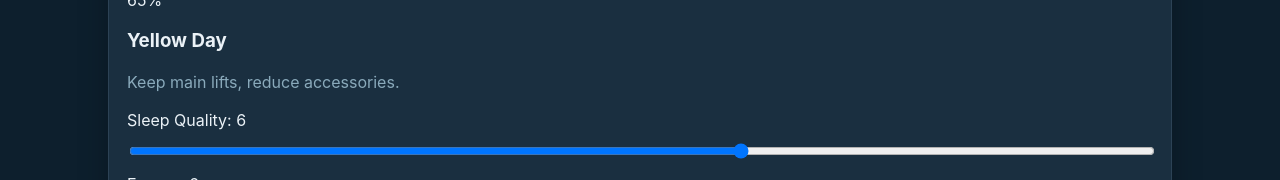
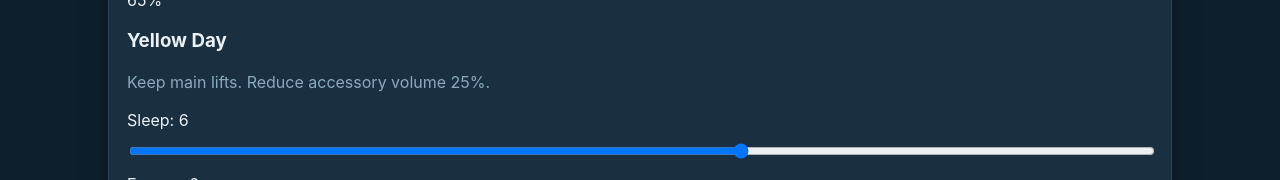
Before and after one commit to ltorres24/mountain-waterman, a React (Vite) app: page / in a window 1280 px wide. Shown: the part 479-659 px from the top of the page. Built offline with nearby package versions, Linux system fonts and the light colour scheme.

Commit message:
Update RecoveryCheck.jsx

```diff
--- a/src/RecoveryCheck.jsx
+++ b/src/RecoveryCheck.jsx
@@ -1,9 +1,35 @@
-export default function RecoveryCheck({ recovery, setRecovery }) {
+export default function RecoveryCheck({
+  recovery,
+  setRecovery,
+  onStatusChange,
+}) {
   function update(field, value) {
-    setRecovery({
+    const next = {
       ...recovery,
       [field]: Number(value),
-    });
+    };
+
+    setRecovery(next);
+
+    const score =
+      100 -
+      next.stress * 8 -
+      next.shoulder * 6 -
+      next.elbow * 6 -
+      next.neck * 5 -
+      next.hip * 5 -
+      next.back * 5 +
+      next.sleep * 4 +
+      next.energy * 4;
+
+    const finalScore = Math.max(0, Math.min(100, Math.round(score)));
+
+    let status = "Green";
+
+    if (finalScore < 70) status = "Yellow";
+    if (finalScore < 50) status = "Red";
+
+    onStatusChange(status);
   }
 
   const score =
@@ -20,6 +46,7 @@ export default function RecoveryCheck({ recovery, setRecovery }) {
   const finalScore = Math.max(0, Math.min(100, Math.round(score)));
 
   let status = "Green";
+
   if (finalScore < 70) status = "Yellow";
   if (finalScore < 50) status = "Red";
 
@@ -28,19 +55,28 @@ export default function RecoveryCheck({ recovery, setRecovery }) {
       <h2>Recovery Check</h2>
 
       <div className="score-box">
-        <div className={`score ${status.toLowerCase()}`}>{finalScore}%</div>
+        <div className={`score ${status.toLowerCase()}`}>
+          {finalScore}%
+        </div>
+
         <div>
           <h3>{status} Day</h3>
+
           <p>
-            {status === "Green" && "Train normally."}
-            {status === "Yellow" && "Keep main lifts, reduce accessories."}
-            {status === "Red" && "Mobility, correctives, and light technique only."}
+            {status === "Green" &&
+              "Train normally. Full intensity."}
+
+            {status === "Yellow" &&
+              "Keep main lifts. Reduce accessory volume 25%."}
+
+            {status === "Red" &&
+              "Mobility, Zone 2, and corrective work only."}
           </p>
         </div>
       </div>
 
       {[
-        ["sleep", "Sleep Quality"],
+        ["sleep", "Sleep"],
         ["energy", "Energy"],
         ["stress", "Stress"],
         ["shoulder", "Shoulder Pain"],
@@ -50,7 +86,10 @@ export default function RecoveryCheck({ recovery, setRecovery }) {
         ["back", "Back Pain"],
       ].map(([key, label]) => (
         <label className="slider-row" key={key}>
-          <span>{label}: {recovery[key]}</span>
+          <span>
+            {label}: {recovery[key]}
+          </span>
+
           <input
             type="range"
             min="0"
```
